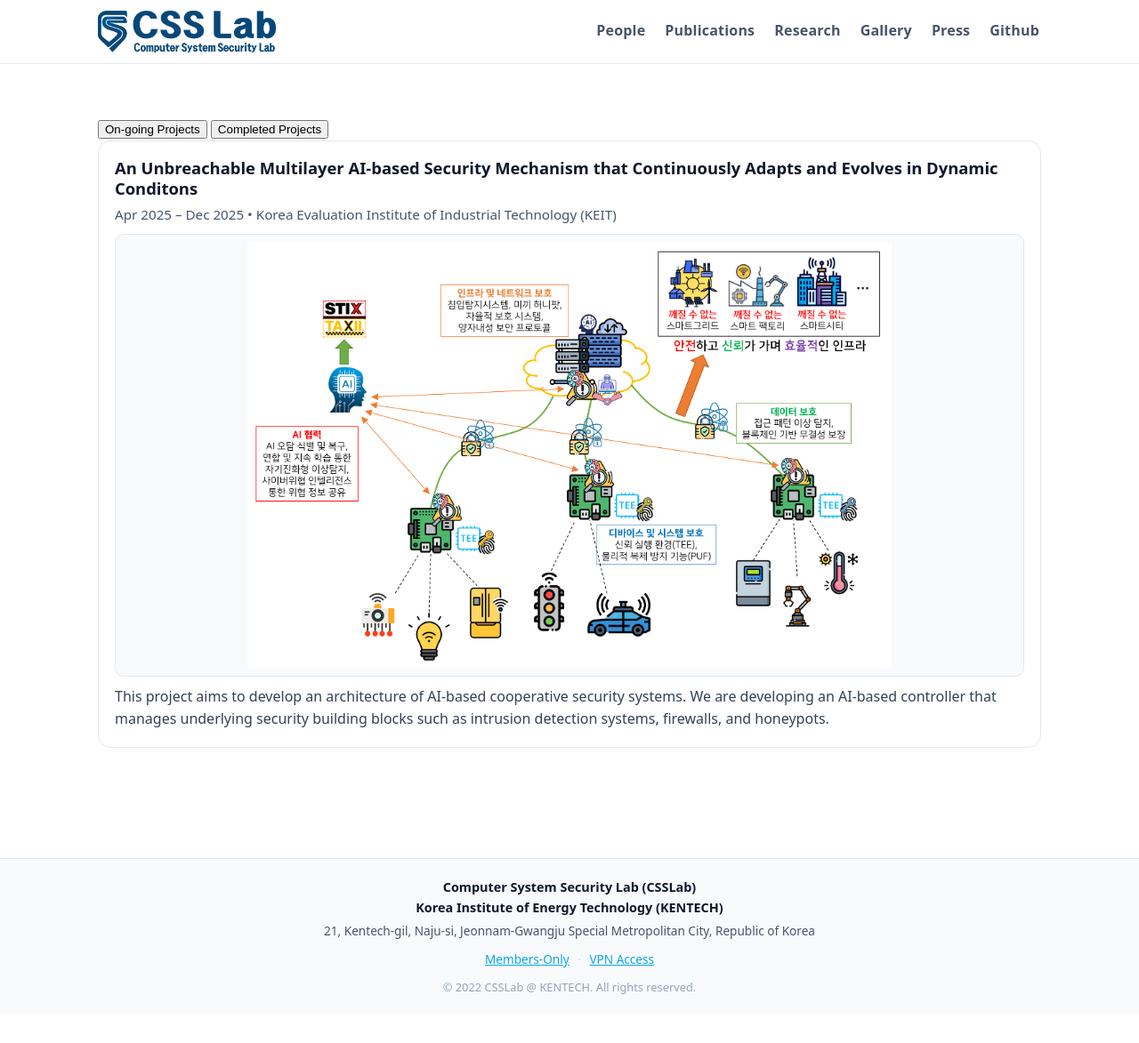
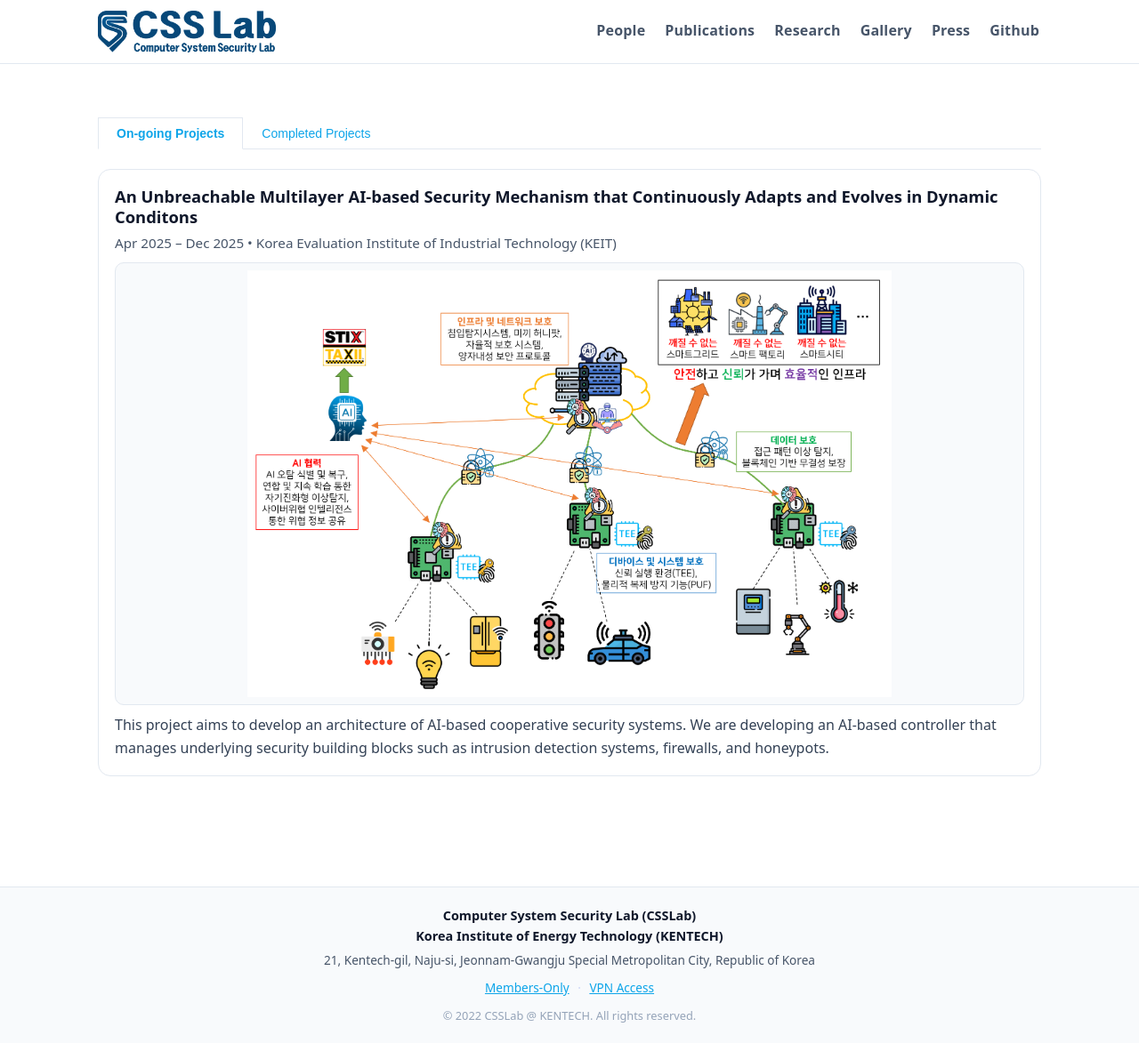
Before and after one commit to comsyssec/comsyssec.github.io, a Jekyll site: the page built from research.md, in a window 1280 px wide. Shown: the whole page at 89% size. Built offline with Jekyll 4.4.1, drawn with Linux system fonts in a browser that asks for light colours; before the commit the page ends 1140 px from its top, so only the background shows below that.

Commit message:
layout added

```diff
--- a/assets/css/style.css
+++ b/assets/css/style.css
@@ -1048,3 +1048,49 @@ main {
   opacity: .45;
   cursor: not-allowed;
 }
+
+/* ===== Research Tabs ===== */
+
+.research-tabs {
+  display: flex;
+  align-items: stretch;
+  gap: 0;
+  margin: 24px 0 22px;
+  border-bottom: 1px solid var(--border);
+}
+
+.research-tab {
+  appearance: none;
+  border: 1px solid transparent;
+  border-bottom: none;
+  border-radius: 0;
+  background: transparent;
+  color: var(--accent);
+  padding: 9px 20px;
+  margin-bottom: -1px;
+  font-size: 14px;
+  font-weight: 500;
+  cursor: pointer;
+  transition: background 0.2s ease, color 0.2s ease;
+}
+
+.research-tab:hover {
+  background: rgba(0, 0, 0, 0.03);
+}
+
+.research-tab.is-active {
+  background: #fff;
+  color: var(--accent);
+  border: 1px solid var(--border);
+  border-bottom: 1px solid #fff;
+  font-weight: 700;
+}
+
+.research-tab:focus-visible {
+  outline: 2px solid var(--accent);
+  outline-offset: 2px;
+}
+
+.research-panel[hidden] {
+  display: none !important;
+}
```
